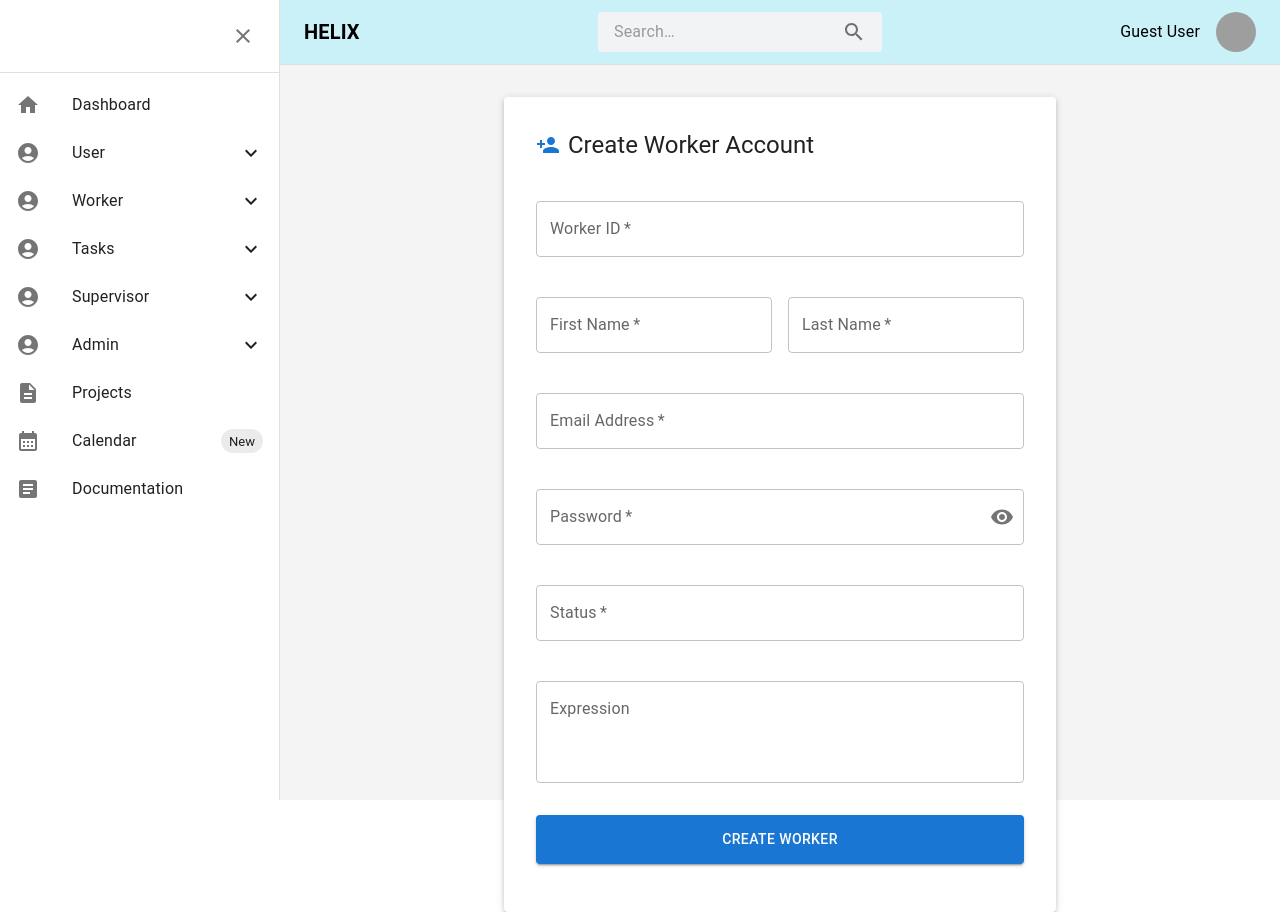
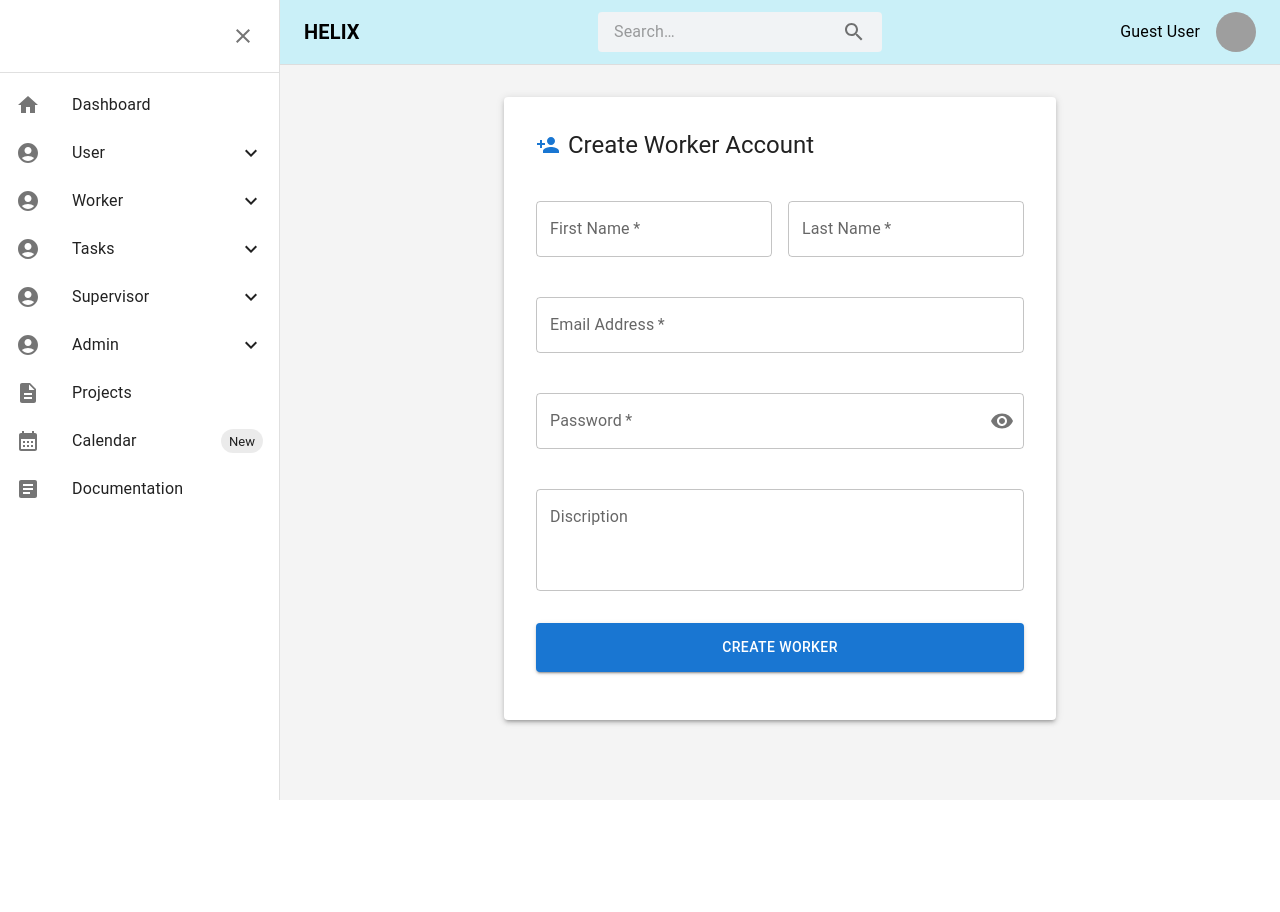
Before and after one commit to Anjana2k02/Task-Manager-App-Frontend, a React (Vite) app: page /worker/create in a window 1280 px wide. After the commit the page ends 800 px from the top, so only its background shows below. Built offline with nearby package versions, Linux system fonts and the light colour scheme; grey boxes are pictures that could not be loaded.

Commit message:
update create worker

```diff
--- a/src/pages/worker/create.jsx
+++ b/src/pages/worker/create.jsx
@@ -132,20 +132,7 @@ export default function WorkerCreate() {
 
         <Box component="form" onSubmit={handleSubmit} noValidate>
           <Grid container spacing={2}>
-            <Grid item xs={12}>
-              <TextField
-                name="id"
-                label="Worker ID"
-                value={formData.id}
-                onChange={handleChange}
-                error={!!errors.id}
-                helperText={errors.id}
-                fullWidth
-                required
-                margin="normal"
-                size="medium"
-              />
-            </Grid>
+
 
             <Grid item xs={12} sm={6}>
               <TextField
@@ -218,25 +205,11 @@ export default function WorkerCreate() {
               />
             </Grid>
 
-            <Grid item xs={12}>
-              <TextField
-                name="status"
-                label="Status"
-                value={formData.status}
-                onChange={handleChange}
-                error={!!errors.status}
-                helperText={errors.status}
-                fullWidth
-                required
-                margin="normal"
-                size="medium"
-              />
-            </Grid>
 
             <Grid item xs={12}>
               <TextField
                 name="expression"
-                label="Expression"
+                label="Discription"
                 multiline
                 rows={3}
                 value={formData.expression}
```
